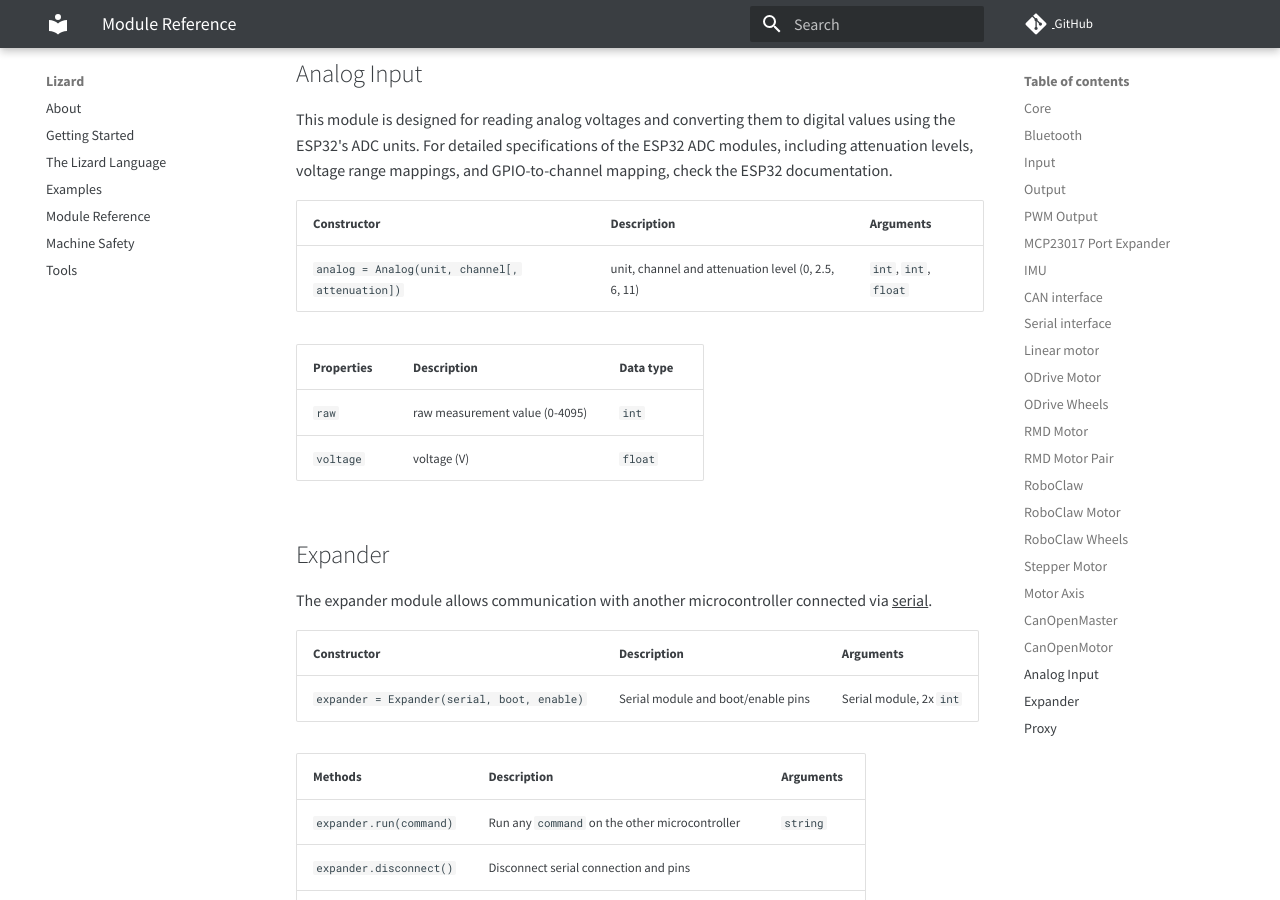
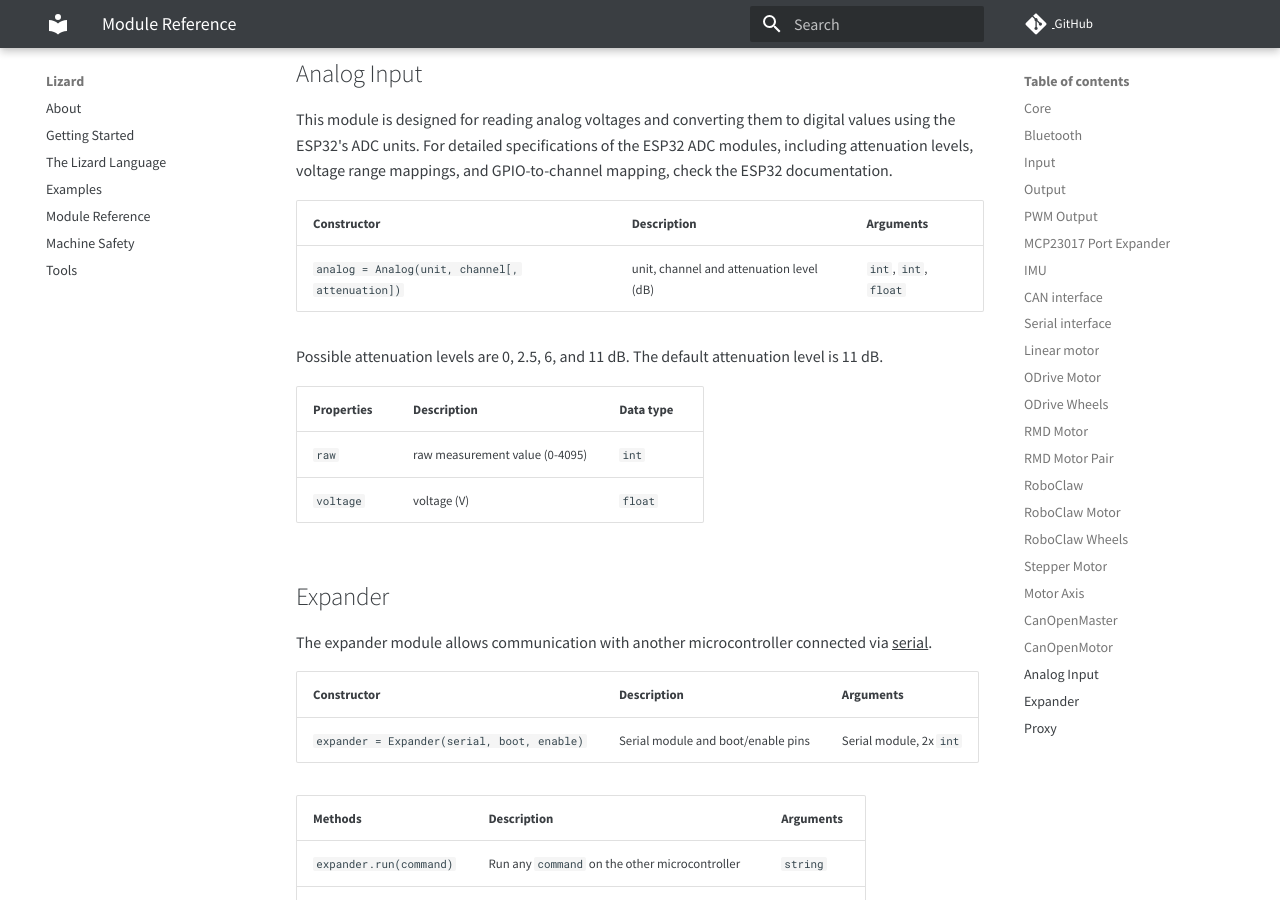
Before and after one commit to zauberzeug/lizard, an MkDocs documentation site: the page built from docs/module_reference.md, in a window 1280 px wide and 900 px high, scrolled down 19091 px. Built offline with MkDocs 1.6.1 and Material for MkDocs 9.7.7, drawn with Linux system fonts in a browser that asks for light colours; comment, search, counter and statistics services are not loaded.

Commit message:
set default attenuation to 11 dB

```diff
--- a/docs/module_reference.md
+++ b/docs/module_reference.md
@@ -570,9 +570,12 @@ motor.set_ctrl_halt(true)
 This module is designed for reading analog voltages and converting them to digital values using the ESP32's ADC units.
 For detailed specifications of the ESP32 ADC modules, including attenuation levels, voltage range mappings, and GPIO-to-channel mapping, check the ESP32 documentation.
 
-| Constructor                                     | Description                                         | Arguments             |
-| ----------------------------------------------- | --------------------------------------------------- | --------------------- |
-| `analog = Analog(unit, channel[, attenuation])` | unit, channel and attenuation level (0, 2.5, 6, 11) | `int`, `int`, `float` |
+| Constructor                                     | Description                              | Arguments             |
+| ----------------------------------------------- | ---------------------------------------- | --------------------- |
+| `analog = Analog(unit, channel[, attenuation])` | unit, channel and attenuation level (dB) | `int`, `int`, `float` |
+
+Possible attenuation levels are 0, 2.5, 6, and 11 dB.
+The default attenuation level is 11 dB.
 
 | Properties | Description                    | Data type |
 | ---------- | ------------------------------ | --------- |
```
Also changed, not shown: 1 other file.
